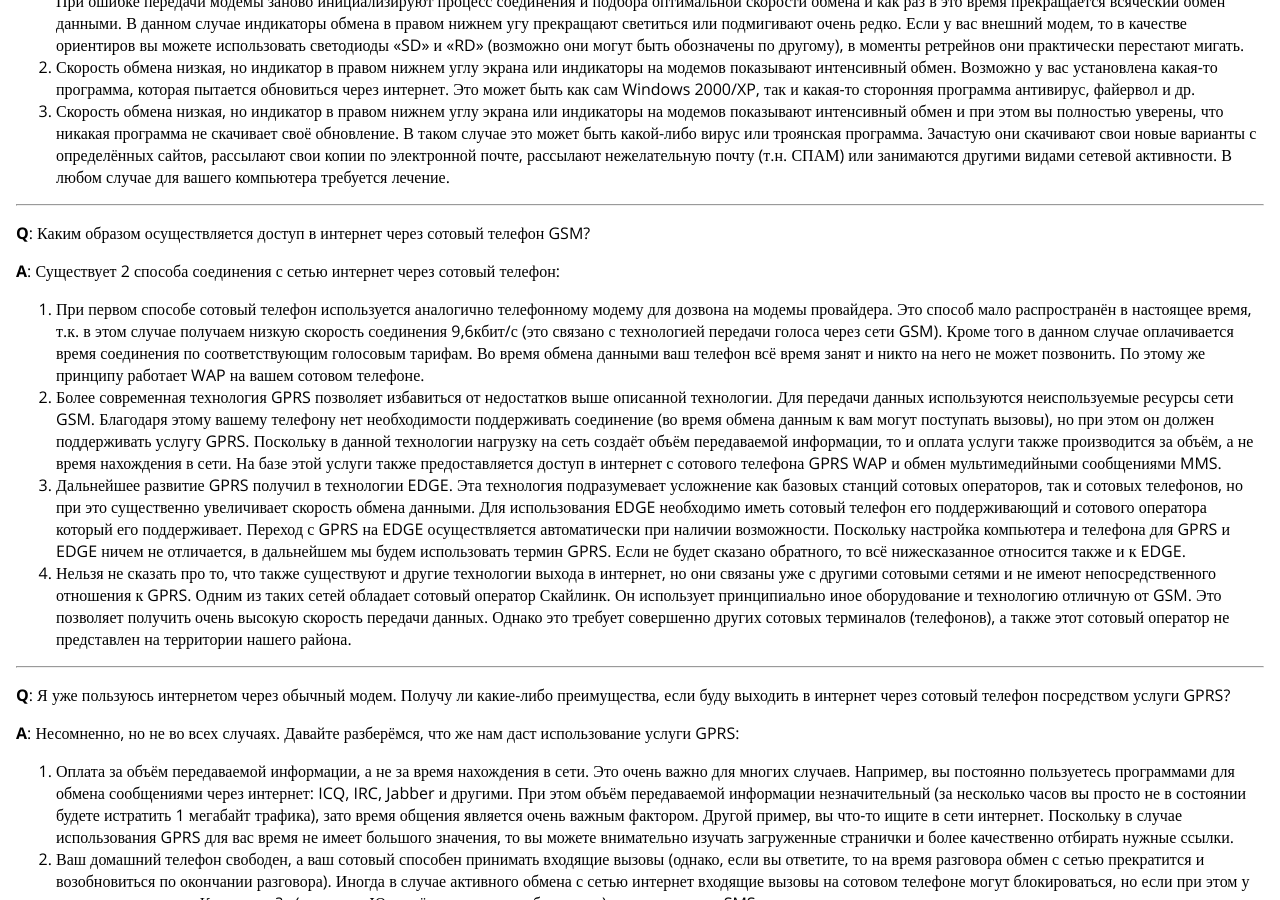
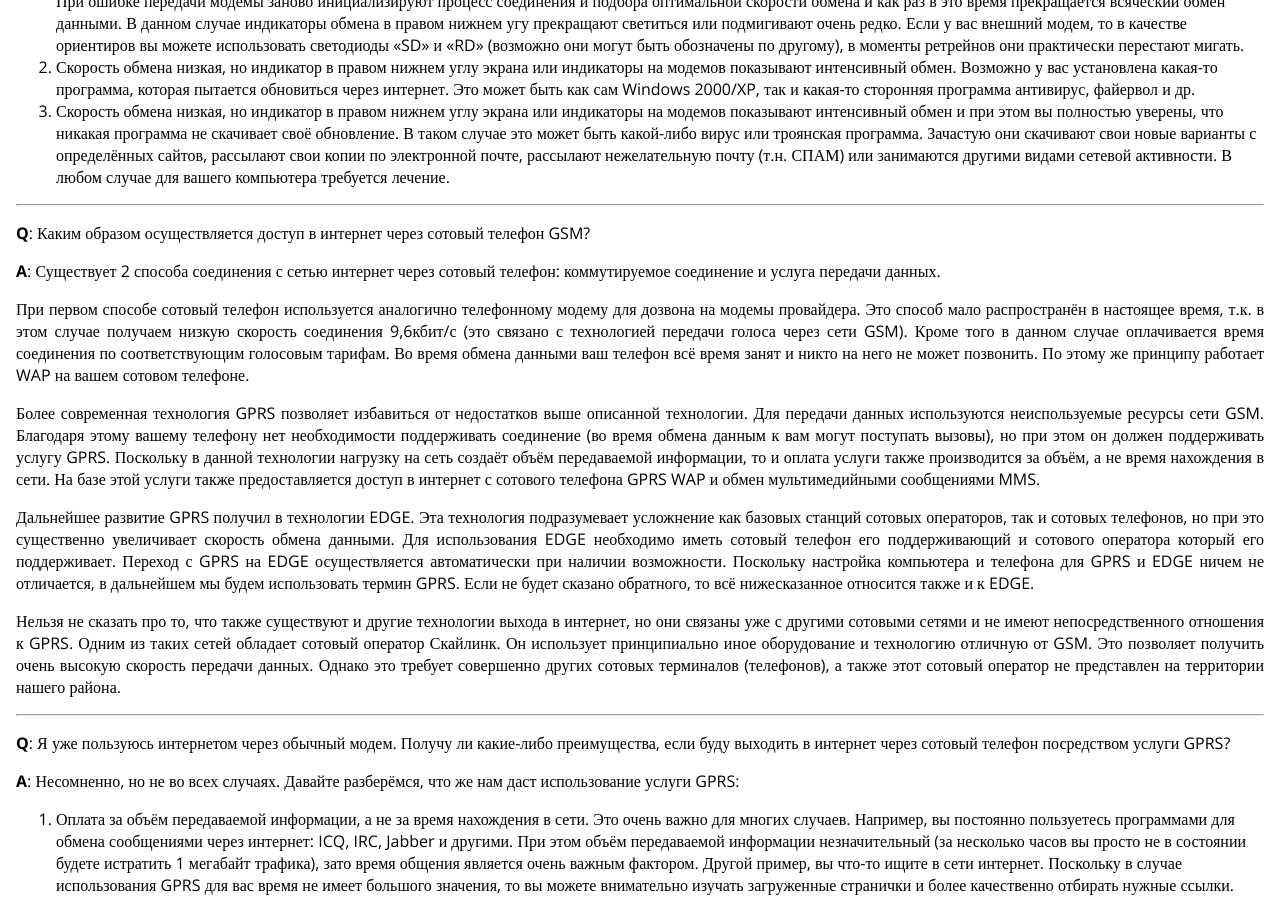
Before and after one commit to fsa/site, a Jekyll site: the page built from _posts/2007-01-15-faq-internet.md, in a window 1280 px wide and 900 px high, scrolled down 2047 px. Built offline with Jekyll 4.4.1, drawn with Linux system fonts in a browser that asks for light colours.

Commit message:
Исправлена странная формулировка с двумя вариантами и 4 пунктами.

```diff
--- a/_posts/2007-01-15-faq-internet.md
+++ b/_posts/2007-01-15-faq-internet.md
@@ -76,12 +76,15 @@ tags: [FAQ, Интернет]
 
 **Q**: Каким образом осуществляется доступ в интернет через сотовый телефон GSM?
 
-**A**: Существует 2 способа соединения с сетью интернет через сотовый телефон:
+**A**: Существует 2 способа соединения с сетью интернет через сотовый телефон: коммутируемое соединение и услуга передачи данных.
 
-1. При первом способе сотовый телефон используется аналогично телефонному модему для дозвона на модемы провайдера. Это способ мало распространён в настоящее время, т.к. в этом случае получаем низкую скорость соединения 9,6кбит/с (это связано с технологией передачи голоса через сети GSM). Кроме того в данном случае оплачивается время соединения по соответствующим голосовым тарифам. Во время обмена данными ваш телефон всё время занят и никто на него не может позвонить. По этому же принципу работает WAP на вашем сотовом телефоне.
-2. Более современная технология GPRS позволяет избавиться от недостатков выше описанной технологии. Для передачи данных используются неиспользуемые ресурсы сети GSM. Благодаря этому вашему телефону нет необходимости поддерживать соединение (во время обмена данным к вам могут поступать вызовы), но при этом он должен поддерживать услугу GPRS. Поскольку в данной технологии нагрузку на сеть создаёт объём передаваемой информации, то и оплата услуги также производится за объём, а не время нахождения в сети. На базе этой услуги также предоставляется доступ в интернет с сотового телефона GPRS WAP и обмен мультимедийными сообщениями MMS.
-3. Дальнейшее развитие GPRS получил в технологии EDGE. Эта технология подразумевает усложнение как базовых станций сотовых операторов, так и сотовых телефонов, но при это существенно увеличивает скорость обмена данными. Для использования EDGE необходимо иметь сотовый телефон его поддерживающий и сотового оператора который его поддерживает. Переход с GPRS на EDGE осуществляется автоматически при наличии возможности. Поскольку настройка компьютера и телефона для GPRS и EDGE ничем не отличается, в дальнейшем мы будем использовать термин GPRS. Если не будет сказано обратного, то всё нижесказанное относится также и к EDGE.
-4. Нельзя не сказать про то, что также существуют и другие технологии выхода в интернет, но они связаны уже с другими сотовыми сетями и не имеют непосредственного отношения к GPRS. Одним из таких сетей обладает сотовый оператор Скайлинк. Он использует принципиально иное оборудование и технологию отличную от GSM. Это позволяет получить очень высокую скорость передачи данных. Однако это требует совершенно других сотовых терминалов (телефонов), а также этот сотовый оператор не представлен на территории нашего района.
+При первом способе сотовый телефон используется аналогично телефонному модему для дозвона на модемы провайдера. Это способ мало распространён в настоящее время, т.к. в этом случае получаем низкую скорость соединения 9,6кбит/с (это связано с технологией передачи голоса через сети GSM). Кроме того в данном случае оплачивается время соединения по соответствующим голосовым тарифам. Во время обмена данными ваш телефон всё время занят и никто на него не может позвонить. По этому же принципу работает WAP на вашем сотовом телефоне.
+
+Более современная технология GPRS позволяет избавиться от недостатков выше описанной технологии. Для передачи данных используются неиспользуемые ресурсы сети GSM. Благодаря этому вашему телефону нет необходимости поддерживать соединение (во время обмена данным к вам могут поступать вызовы), но при этом он должен поддерживать услугу GPRS. Поскольку в данной технологии нагрузку на сеть создаёт объём передаваемой информации, то и оплата услуги также производится за объём, а не время нахождения в сети. На базе этой услуги также предоставляется доступ в интернет с сотового телефона GPRS WAP и обмен мультимедийными сообщениями MMS.
+
+Дальнейшее развитие GPRS получил в технологии EDGE. Эта технология подразумевает усложнение как базовых станций сотовых операторов, так и сотовых телефонов, но при это существенно увеличивает скорость обмена данными. Для использования EDGE необходимо иметь сотовый телефон его поддерживающий и сотового оператора который его поддерживает. Переход с GPRS на EDGE осуществляется автоматически при наличии возможности. Поскольку настройка компьютера и телефона для GPRS и EDGE ничем не отличается, в дальнейшем мы будем использовать термин GPRS. Если не будет сказано обратного, то всё нижесказанное относится также и к EDGE.
+
+Нельзя не сказать про то, что также существуют и другие технологии выхода в интернет, но они связаны уже с другими сотовыми сетями и не имеют непосредственного отношения к GPRS. Одним из таких сетей обладает сотовый оператор Скайлинк. Он использует принципиально иное оборудование и технологию отличную от GSM. Это позволяет получить очень высокую скорость передачи данных. Однако это требует совершенно других сотовых терминалов (телефонов), а также этот сотовый оператор не представлен на территории нашего района.
 
 ---
 
```
